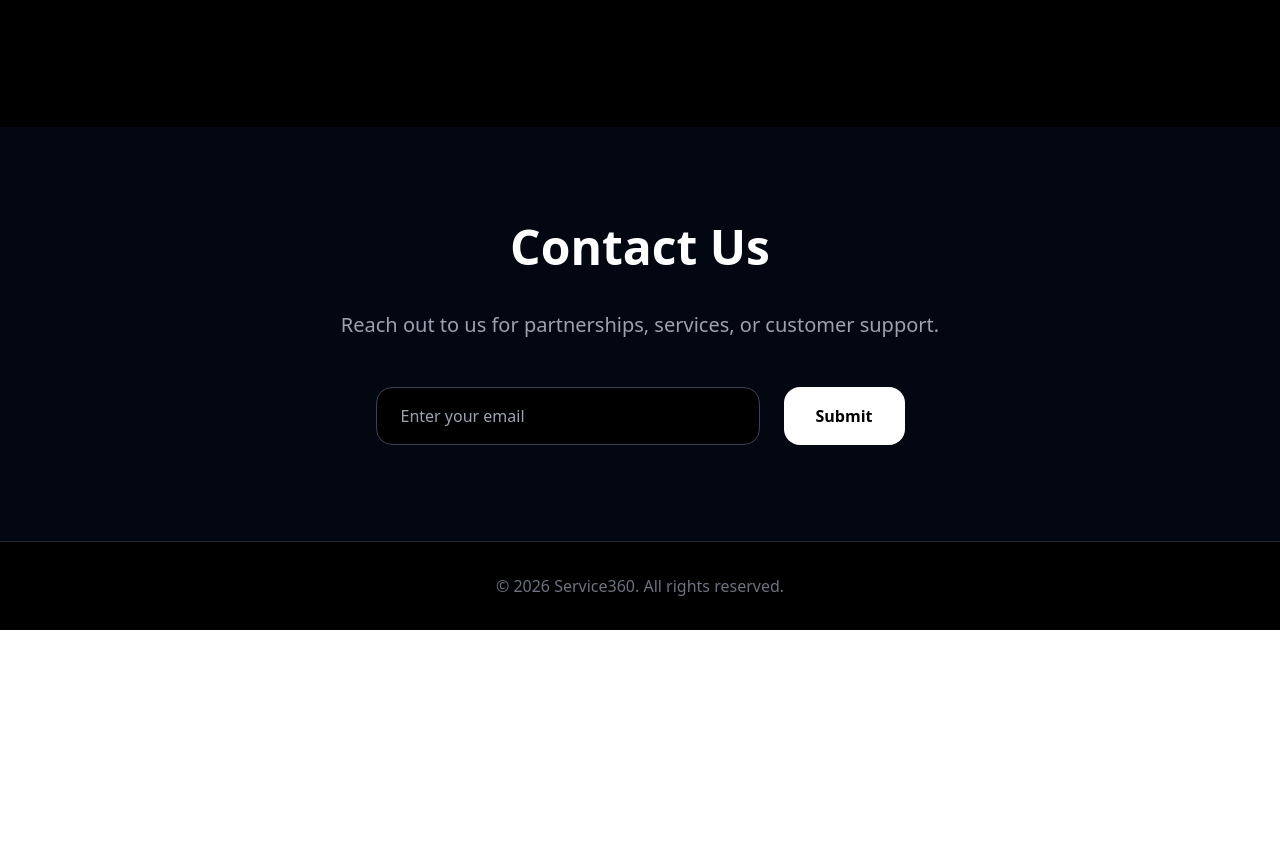
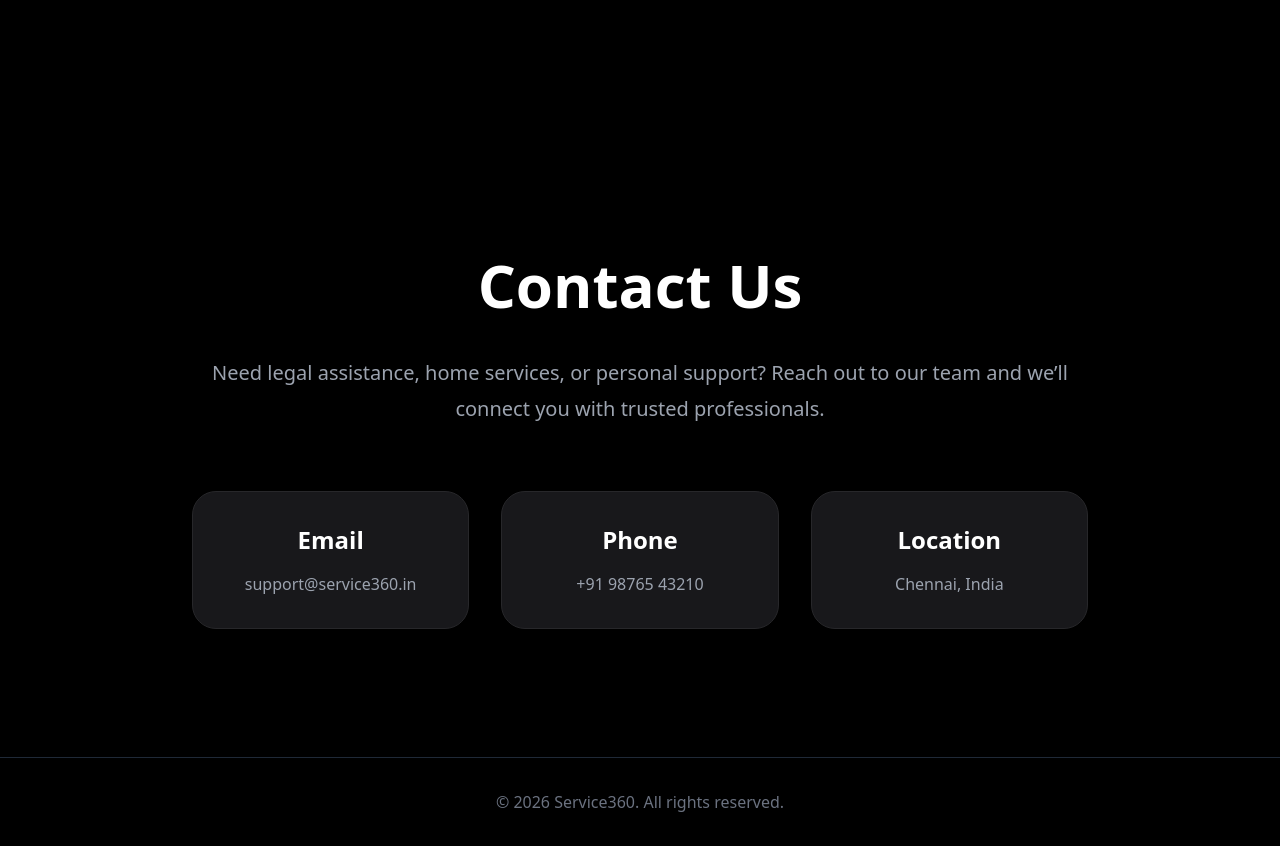
Before and after one commit to service-360/service360-website, a Next.js app: page / in a window 1280 px wide. Shown: the part 2130-2976 px from the top of the page. Before the commit the page ends 2760 px from the top, so only its background shows below. Built offline with nearby package versions, Linux system fonts and the light colour scheme.

Commit message:
Add premium contact section

```diff
--- a/app/page.js
+++ b/app/page.js
@@ -141,41 +141,58 @@
   </div>
 </section>
 
-      {/* Contact */}
 <section
   id="contact"
-        className="px-8 py-24 bg-gray-950"
+  className="py-32 px-6 bg-black text-white"
 >
-
   <div className="max-w-4xl mx-auto text-center">
 
-          <h2 className="text-5xl font-bold mb-10">
+    <h2 className="text-5xl md:text-6xl font-bold mb-10">
       Contact Us
     </h2>
 
-          <p className="text-gray-400 text-xl mb-12">
-            Reach out to us for partnerships, services,
-            or customer support.
+    <p className="text-gray-400 text-xl leading-9 mb-16">
+      Need legal assistance, home services,
+      or personal support? Reach out to our team
+      and we’ll connect you with trusted professionals.
     </p>
 
-          <div className="flex flex-col md:flex-row gap-6 justify-center">
+    <div className="grid md:grid-cols-3 gap-8">
 
-            <input
-              type="email"
-              placeholder="Enter your email"
-              className="bg-black border border-gray-700 px-6 py-4 rounded-2xl w-full md:w-96"
-            />
+      <div className="bg-zinc-900 border border-zinc-800 rounded-3xl p-8">
+        <h3 className="text-2xl font-bold mb-4">
+          Email
+        </h3>
 
-            <button className="bg-white text-black px-8 py-4 rounded-2xl font-semibold hover:scale-105 transition">
-              Submit
-            </button>
+        <p className="text-gray-400">
+          support@service360.in
+        </p>
+      </div>
+
+      <div className="bg-zinc-900 border border-zinc-800 rounded-3xl p-8">
+        <h3 className="text-2xl font-bold mb-4">
+          Phone
+        </h3>
+
+        <p className="text-gray-400">
+          +91 98765 43210
+        </p>
+      </div>
+
+      <div className="bg-zinc-900 border border-zinc-800 rounded-3xl p-8">
+        <h3 className="text-2xl font-bold mb-4">
+          Location
+        </h3>
+
+        <p className="text-gray-400">
+          Chennai, India
+        </p>
+      </div>
 
     </div>
 
   </div>
-
 </section>
-
       {/* WhatsApp Floating Button */}
       <a
         href="https://wa.me/919999999999"
```
Lines whose indentation alone changed are shown as unchanged.
